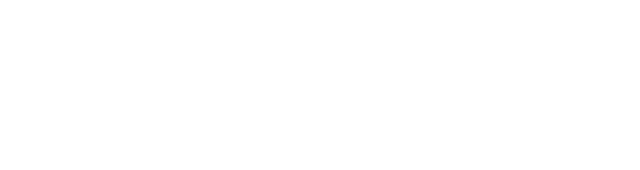
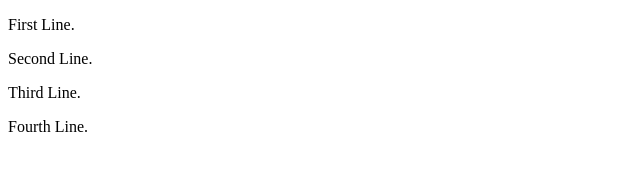
Before and after one commit to Graculus-Green/menu-site, a website built with webpack: page dist/index.html in a window 1280 px wide. Shown: the whole page, without its empty margins (0-640 px from the left). Built offline with nearby package versions, Linux system fonts and the light colour scheme.

Commit message:
Added first attempt at js homepage

```diff
--- /dev/null
+++ b/src/homePage.js
@@ -0,0 +1,27 @@
+const addPara = (text) => {
+    const para = document.createElement("p");
+    para.textContent = text;
+    return para;
+}
+
+const homePage = () => {
+
+
+    const home = document.createElement("div");
+    home.classList.add("home");
+
+    home.appendChild(addPara("First Line."));
+    home.appendChild(addPara("Second Line."));
+    home.appendChild(addPara("Third Line."));
+    home.appendChild(addPara("Fourth Line."));
+
+    return home;
+}
+
+const placeHome = () => {
+    const main = document.querySelector(".main");
+    main.textContent = "";
+    main.appendChild(homePage());
+
+}
+export {placeHome};
--- a/src/index.js
+++ b/src/index.js
@@ -1 +1,5 @@
-console.log("Whatever, mate.")
+import {placeHome} from "./homePage";
+
+//console.log("Whatever, mate.")
+
+placeHome();
```
Also changed, not shown: dist/index.html, dist/main.js.
